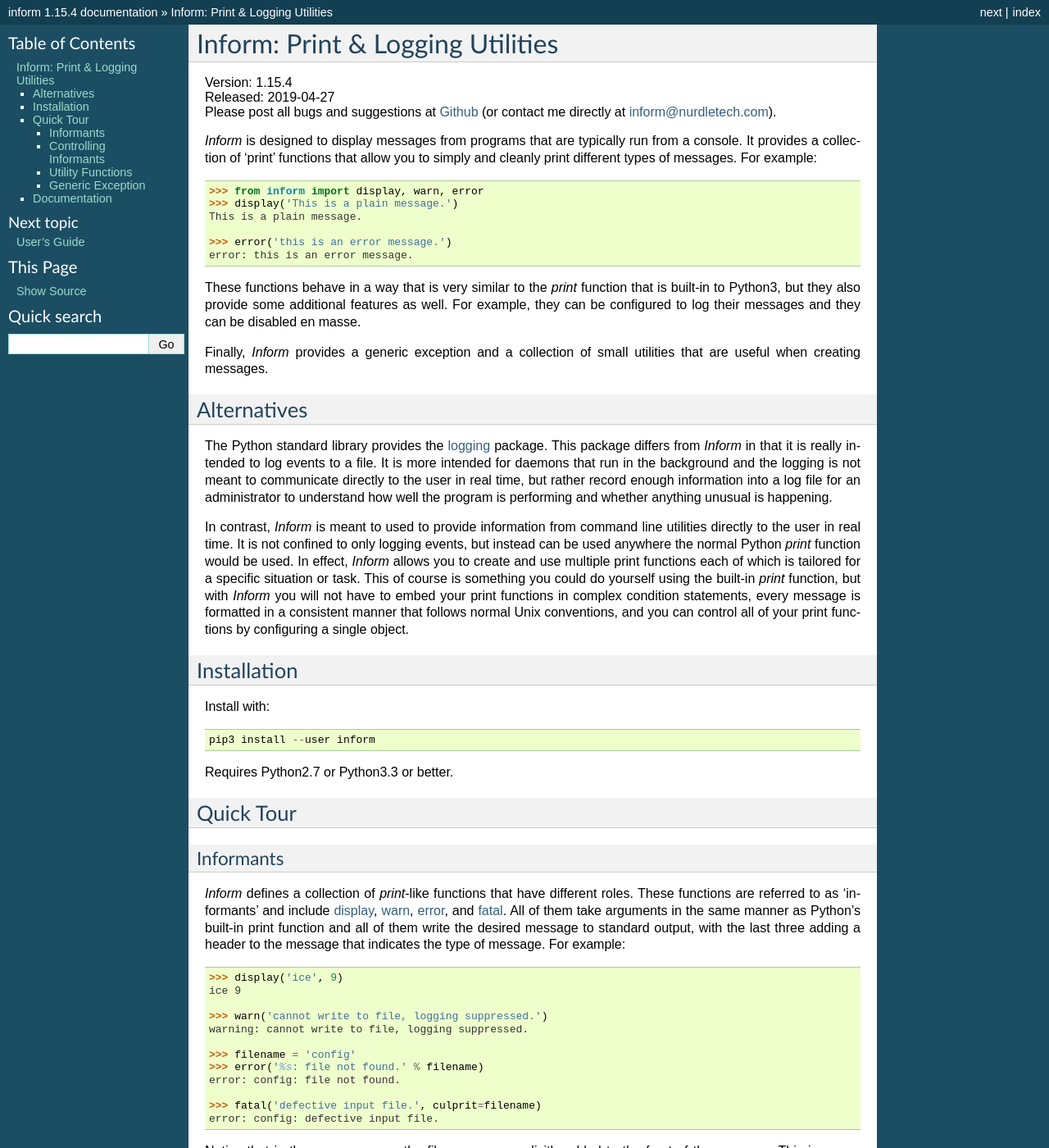
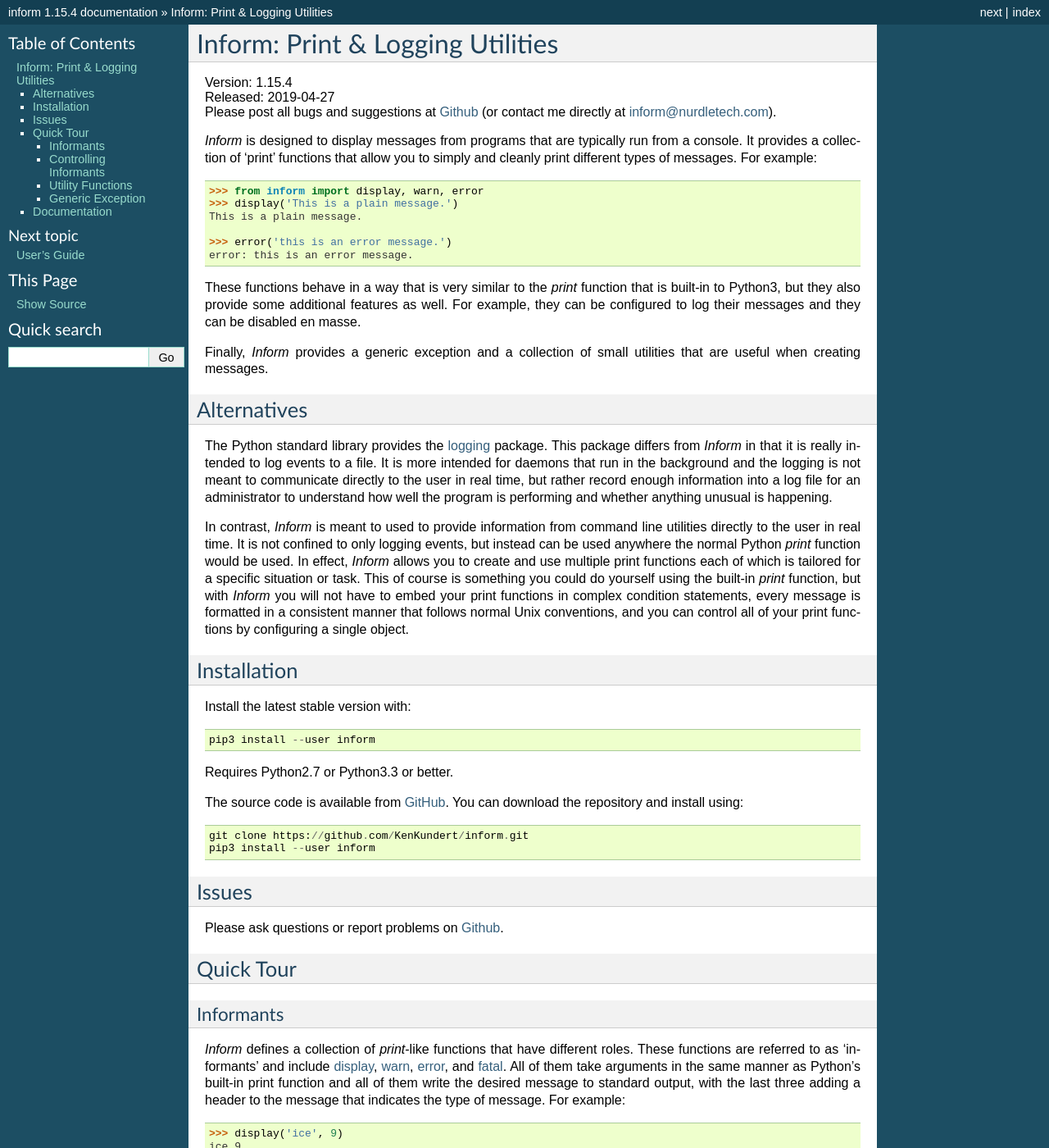
Before and after one commit to KenKundert/inform, a Sphinx documentation site: the page built from doc/index.rst, in a window 1280 px wide and 1400 px high. Shown: the whole window at 82% size. Built offline with Sphinx 7.4.7, drawn with Linux system fonts in a browser that asks for light colours.

Commit message:
Mention github issues tracker.

```diff
--- a/doc/index.rst
+++ b/doc/index.rst
@@ -64,11 +64,24 @@
 Installation
 ------------
 
-Install with::
+Install the latest stable version with::
 
    pip3 install --user inform
 
 Requires Python2.7 or Python3.3 or better.
+
+The source code is available from `GitHub
+<https://github.com/KenKundert/inform>`_.  You can download the repository and
+install using::
+
+    git clone https://github.com/KenKundert/inform.git
+    pip3 install --user inform
+
+
+Issues
+------
+
+Please ask questions or report problems on `Github <https://github.com/KenKundert/inform/issues>`_.
 
 
 Quick Tour
```
